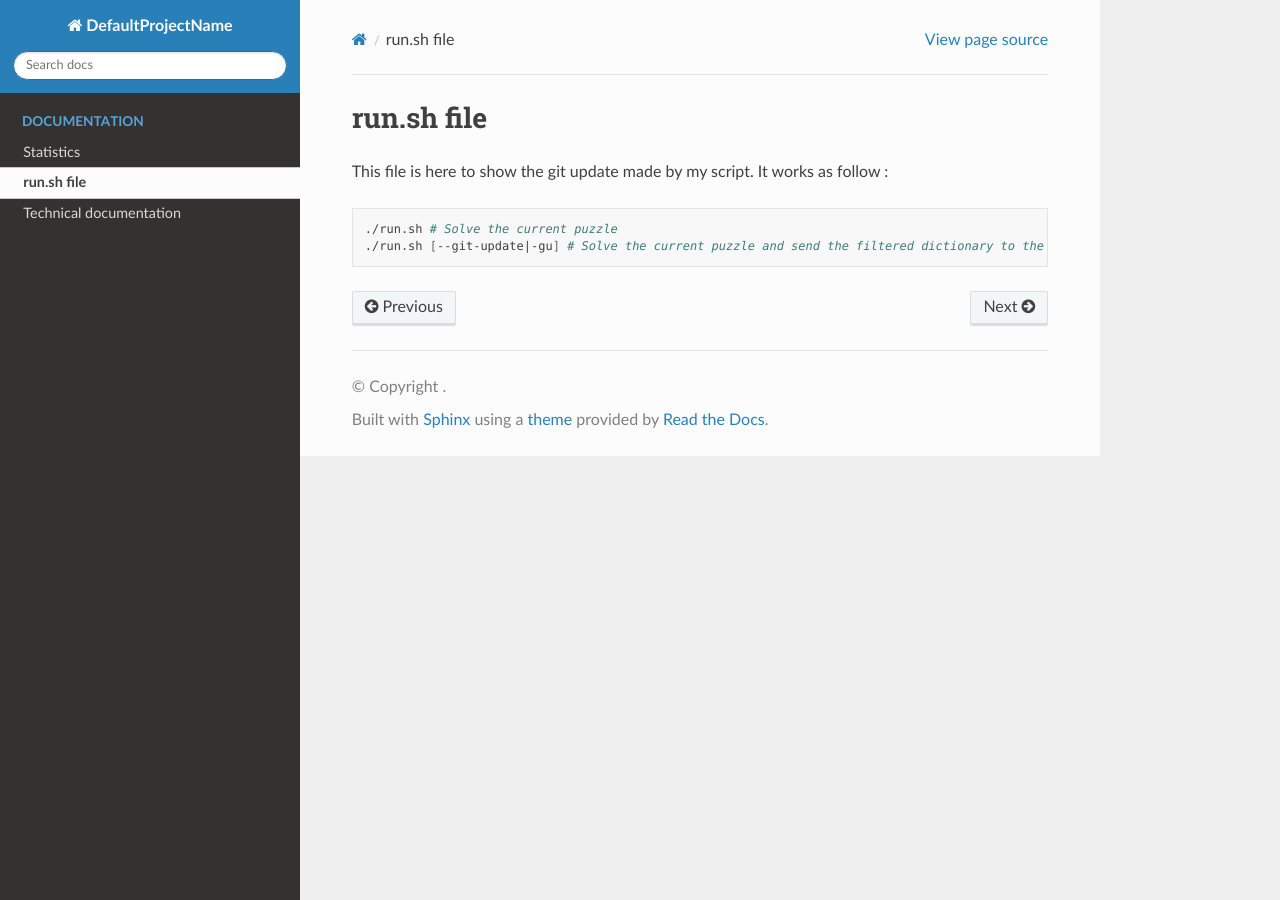
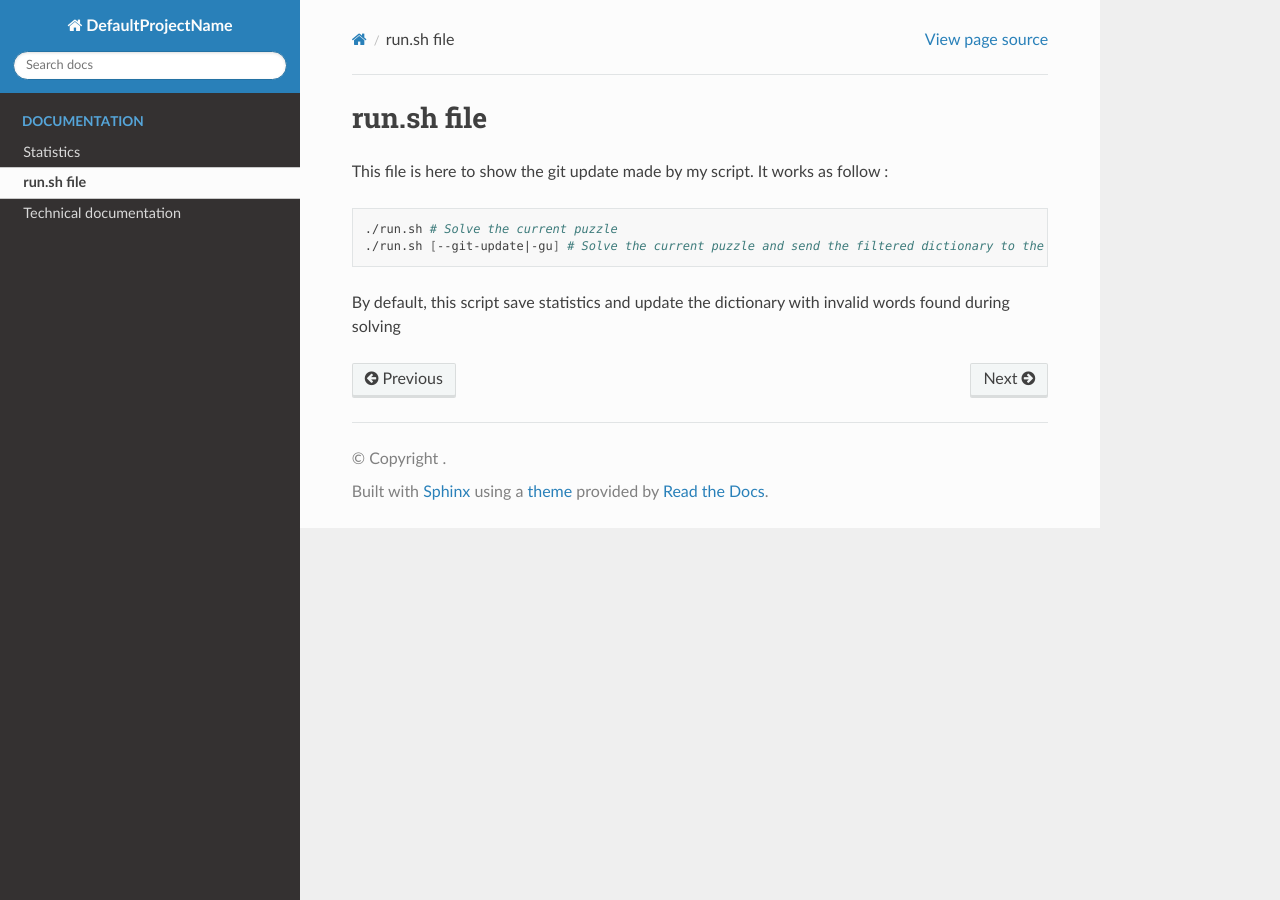
Before and after one commit to Romb38/autoCemantix, a Sphinx documentation site: the page built from docs/run-sh.rst, in a window 1280 px wide. Built offline with Sphinx 7.4.7 and the Read the Docs theme 3.1.0, drawn with Linux system fonts in a browser that asks for light colours.

Commit message:
Update documentation

```diff
--- a/docs/run-sh.rst
+++ b/docs/run-sh.rst
@@ -7,3 +7,6 @@ This file is here to show the git update made by my script. It works as follow :
 
   ./run.sh # Solve the current puzzle
   ./run.sh [--git-update|-gu] # Solve the current puzzle and send the filtered dictionary to the configured git repository
+
+
+By default, this script save statistics and update the dictionary with invalid words found during solving
```
